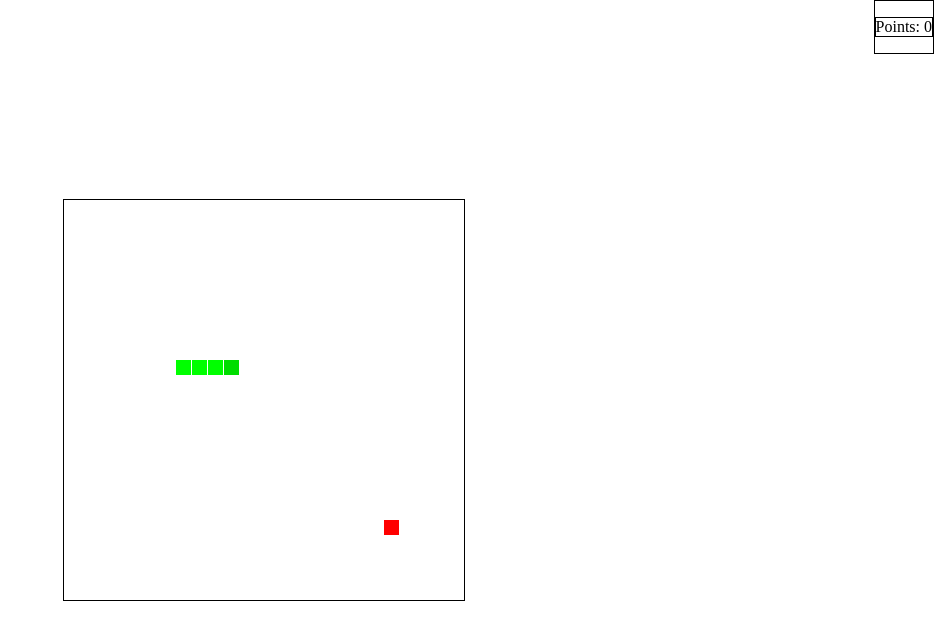
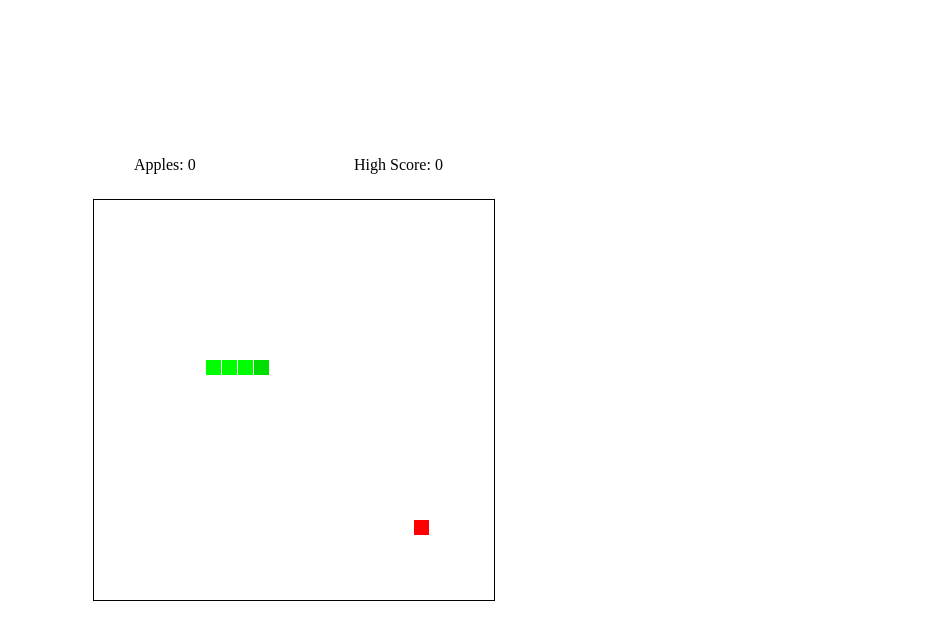
Before and after one commit to Laubegel/mySnake, a plain HTML site: page index.html in a window 1280 px wide. Shown: the whole page, without its empty margins (346-1280 px from the left). Drawn offline with Linux system fonts and the light colour scheme.

Commit message:
added odd apple

```diff
--- a/index.html
+++ b/index.html
@@ -1,14 +1,16 @@
 <!DOCTYPE html>
-<html lang="en">
+<html lang='en'>
 	<head>
 		<title>SANKES!</title>
-		<link rel="stylesheet" type="text/css" href="style.css">
+		<link rel='stylesheet' type='text/css' href='style.css'>
 	</head>
 	<body>
-		<div id="cont">
-			<p id="score"></p>
+		<div id='cont'>
+			<p id='score'></p>
+			<p id='highscore'></p>
 		</div>
-		<canvas width="400" height="400" id="canvas"></canvas>
-		<script src="mySnake.js"></script>
+		<canvas width='400' height='400' id='canvas'></canvas>
+		<div id='square'></div>
+		<script src='mySnake.js'></script>
 	</body>
 </html>
--- a/mySnake.js
+++ b/mySnake.js
@@ -1,8 +1,14 @@
 var cvs = document.getElementById('canvas');
 var ctx = cvs.getContext('2d');
 
-var ii = 0;
 var grid = 16;
+var oddApple = {
+	x: grid * 4,
+	y: grid * 4,
+	state: 0,
+	ate: false,
+	have: false,
+};
 var snake = {
 	x: 160,
 	y: 160,
@@ -13,10 +19,12 @@ var snake = {
 };
 var count = 0;
 var score = 0;
+var highScore = 0;
 var apple = {
 	x: 320,
 	y: 320
 };
+var oddSquare = document.getElementById('square');
 
 function getRandomInt(min, max) {
 	return Math.floor(Math.random() * (max - min)) + min;
@@ -39,6 +47,11 @@ function loop() {
 
 	snake.x += snake.dx;
 	snake.y += snake.dy;
+	if (oddApple.have === true) {
+		oddSquare.style.visibility = 'visible';
+	} else {
+		oddSquare.style.visibility = 'hidden';
+	}
 
 	// Wrap snake's position on edge of screen
 	if (snake.x < 0) {
@@ -67,21 +80,48 @@ function loop() {
 	ctx.fillStyle = '#FF0000';
 	ctx.fillRect(apple.x, apple.y, grid-1, grid-1);
 
+	// Draw Odd apple
+	if (Math.floor(Date.now() / 1000) % 12 === 0 && oddApple.have === false) {
+		oddApple.state = 1;
+	}
+	if (oddApple.state === 1) {
+		ctx.fillStyle = '#5588FF';
+		ctx.fillRect(oddApple.x, oddApple.y, grid-1, grid-1);
+	}
+
 	// Draw snake
-	ctx.fillStyle = '#00FF00';
+	if (oddApple.ate === true) {
+		ctx.fillStyle = '#99FF99';
+	} else {
+	ctx.fillStyle = '#00FD00';
+	}
 	snake.cells.forEach(function(cell, index) {
 		ctx.fillRect(cell.x, cell.y, grid-1, grid-1);
+
 
 		// Snake ate apple
 		if (cell.x === apple.x && cell.y === apple.y) {
 			snake.maxCells++;
 			score++;
+			if (score >= highScore) {
+				highScore = score;
+			}
 			apple.x = getRandomInt(0, 25) * grid;
 			apple.y = getRandomInt(0, 25) * grid;
 		}
+		// Snake ate odd apple
+		if (cell.x === oddApple.x && cell.y === oddApple.y) {
+			oddApple.state = 0;
+			oddApple.x = getRandomInt(0, 25) * grid;
+			oddApple.y = getRandomInt(0, 25) * grid;
+			oddApple.have = true;
+		}
+
 		// Check collision with self
+		if (oddApple.ate === false) {
 			for (var i = index + 1; i < snake.cells.length; i++) {
 				if (cell.x === snake.cells[i].x && cell.y === snake.cells[i].y) {
+					oddApple.have === false;
 					snake.x = 160;
 					snake.y = 160;
 					snake.cells = [];
@@ -93,9 +133,11 @@ function loop() {
 					score = 0;
 				}
 			}
-	document.getElementById("score").textContent = "Points: " + score;
+		}
+	document.getElementById('score').textContent = 'Apples: ' + score;
+	document.getElementById('highscore').textContent = 'High Score: ' + highScore;
 	});
-	ctx.fillStyle = "#00DD00";
+	ctx.fillStyle = '#00DD00';
 	ctx.fillRect(snake.cells[0].x, snake.cells[0].y, grid-1, grid-1);
 }
 
@@ -116,5 +158,15 @@ document.addEventListener('keydown', function(e) {
 		snake.dx = 0;
 		snake.dy = grid;
 	}
+	if (e.key === 'x' && oddApple.have === true) {
+		oddApple.have = false;
+		oddApple.ate = true;
+		setTimeout(function() {
+			oddApple.ate = false;
+		}, 3*1000);
+	}
+	if (e.key === 'ArrowDown' || e.key === 'ArrowUp' || e.key === 'ArrowRight' || e.key === 'ArrowLeft') {
+	e.preventDefault();
+	}
 });
 requestAnimationFrame(loop);
--- a/style.css
+++ b/style.css
@@ -2,13 +2,35 @@ html, body {
 	height: 100%;
 	margin: 0;
 }
-
+#highscore {
+	width: 100px;
+	height: 20px;
+	position: relative;
+	top: 60px;
+	left: 60px;
+}
+#score {
+	width: 100px;
+	height: 20px;
+	position: relative;
+	top: 60px;
+	right: 60px;
+}
 #cont {
-	border: 1px solid;
-	float: right;
+	display: flex;
+	justify-content: center;
+	position: absolute;
+	top: 80px;
+	height: 100px;
+	width: 100%;
 }
-p {
-	border: 1px solid;
+#square {
+	background-color: #5588FF;
+	width: 50px;
+	height: 50px;
+	position: relative;
+	top: 25%;
+	left: 22.5%;
 }
 
 #canvas {
@@ -16,6 +38,6 @@ p {
 	top: 50%;
 	transform: translateY(-50%);
 	border: 1px solid #000;
-	display: block;;
+	display: block;
 	margin: auto;
 }
```
Lines whose indentation alone changed are shown as unchanged.
